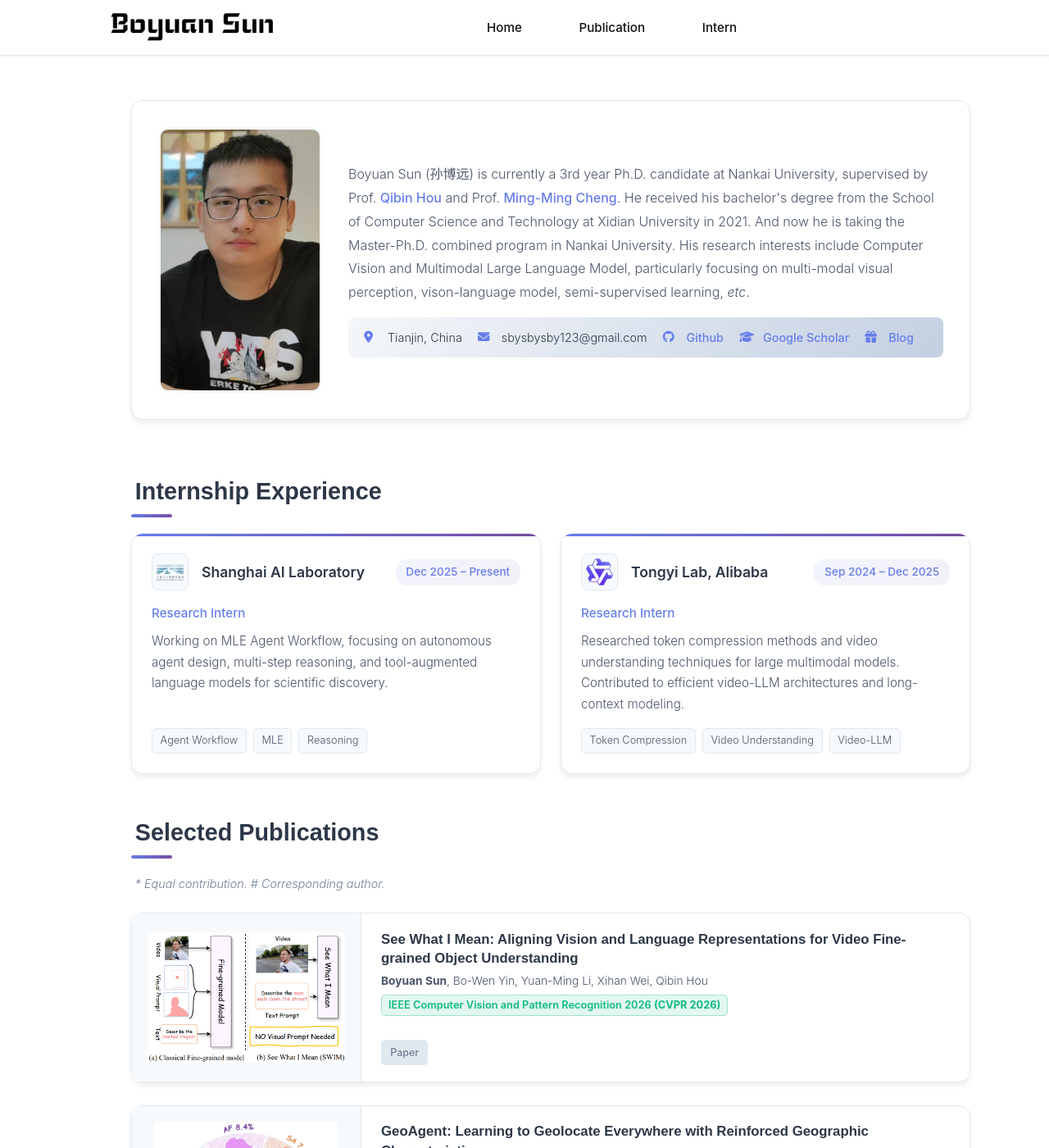
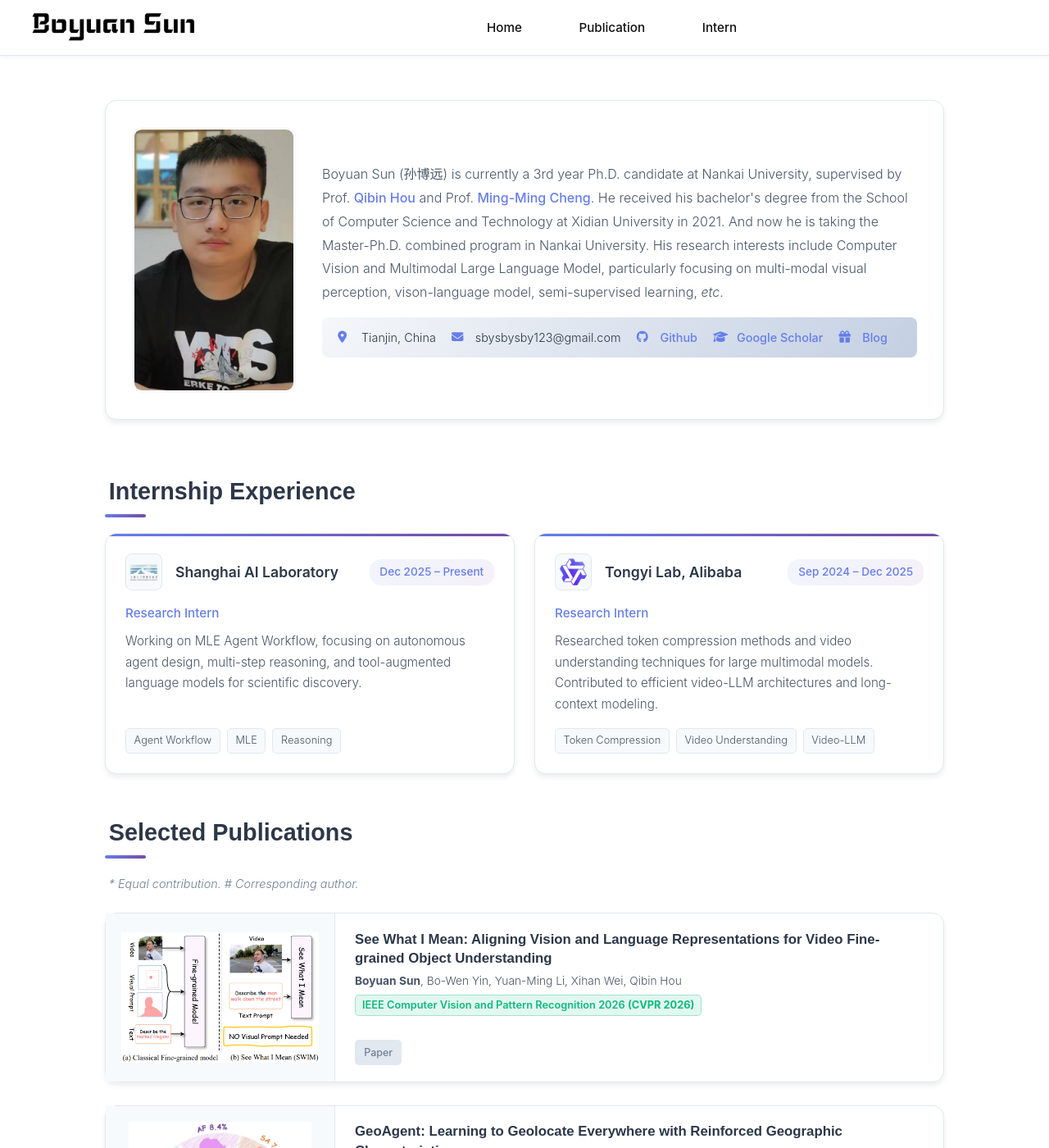
Before and after one commit to BBBBchan/BBBBchan.github.io, a Jekyll site: the page built from index.html, in a window 1280 px wide and 1400 px high. Shown: the whole window at 82% size. Built offline with Jekyll 4.4.1, drawn with Linux system fonts in a browser that asks for light colours; nearby versions of some CDN libraries.

Commit message:
Refactor .wrapper styles for consistency and responsiveness
Updated the .wrapper class to have a consistent width and maximum width. Adjusted media query padding for better responsiveness.

```diff
--- a/_sass/_base.scss
+++ b/_sass/_base.scss
@@ -179,31 +179,33 @@
 }
 
 /**
- * Wrapper - 🔧 与 index.html 的 .container 宽度完全一致
+ * Wrapper - 🔧 简洁可靠的宽度方案
  */
 .wrapper {
-  width: min(85%, 1600px);
-  min-width: min(85vw, 1200px);
-  max-width: 100%;
-  margin: 0 auto;
-  padding: 0 2rem;
+  width: 100%;
+  max-width: 1400px;  /* 🔧 统一最大宽度 */
+  margin: 0 auto;     /* 🔧 水平居中 */
+  padding: 0 2rem;    /* 🔧 两侧内边距 */
   box-sizing: border-box;
   position: relative;
   @extend %clearfix;
+}
 
-  @include media-query(992px) {
-    width: 92%;
-    min-width: 92%;
+/* 响应式内边距（宽度由 max-width 控制，更稳定） */
+@include media-query(992px) {
+  .wrapper {
     padding: 0 1.5rem;
   }
+}
 
-  @include media-query(768px) {
-    width: 95%;
+@include media-query(768px) {
+  .wrapper {
     padding: 0 1rem;
   }
+}
 
-  @include media-query(480px) {
-    width: 98%;
+@include media-query(480px) {
+  .wrapper {
     padding: 0 0.8rem;
   }
 }
```
